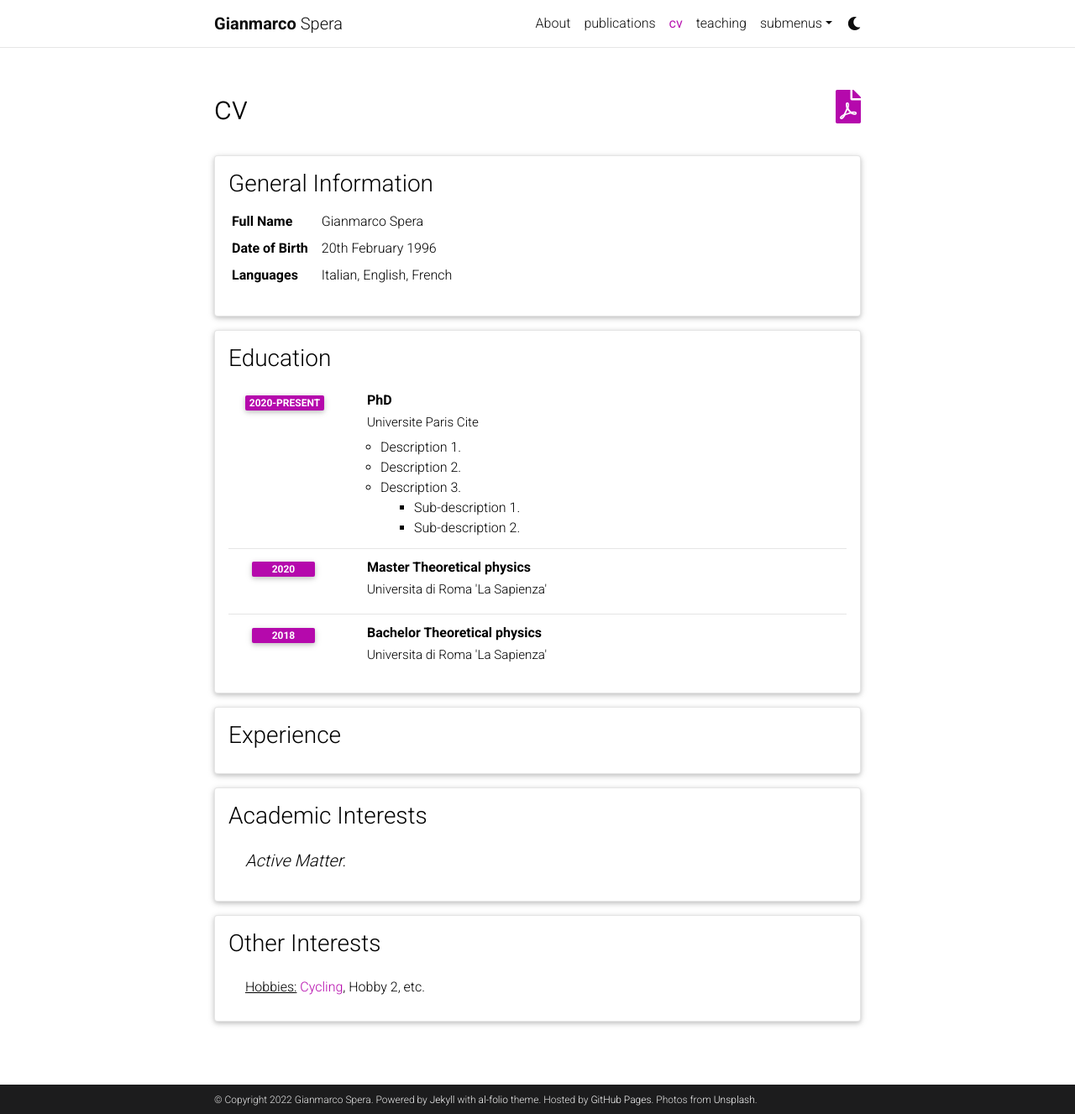
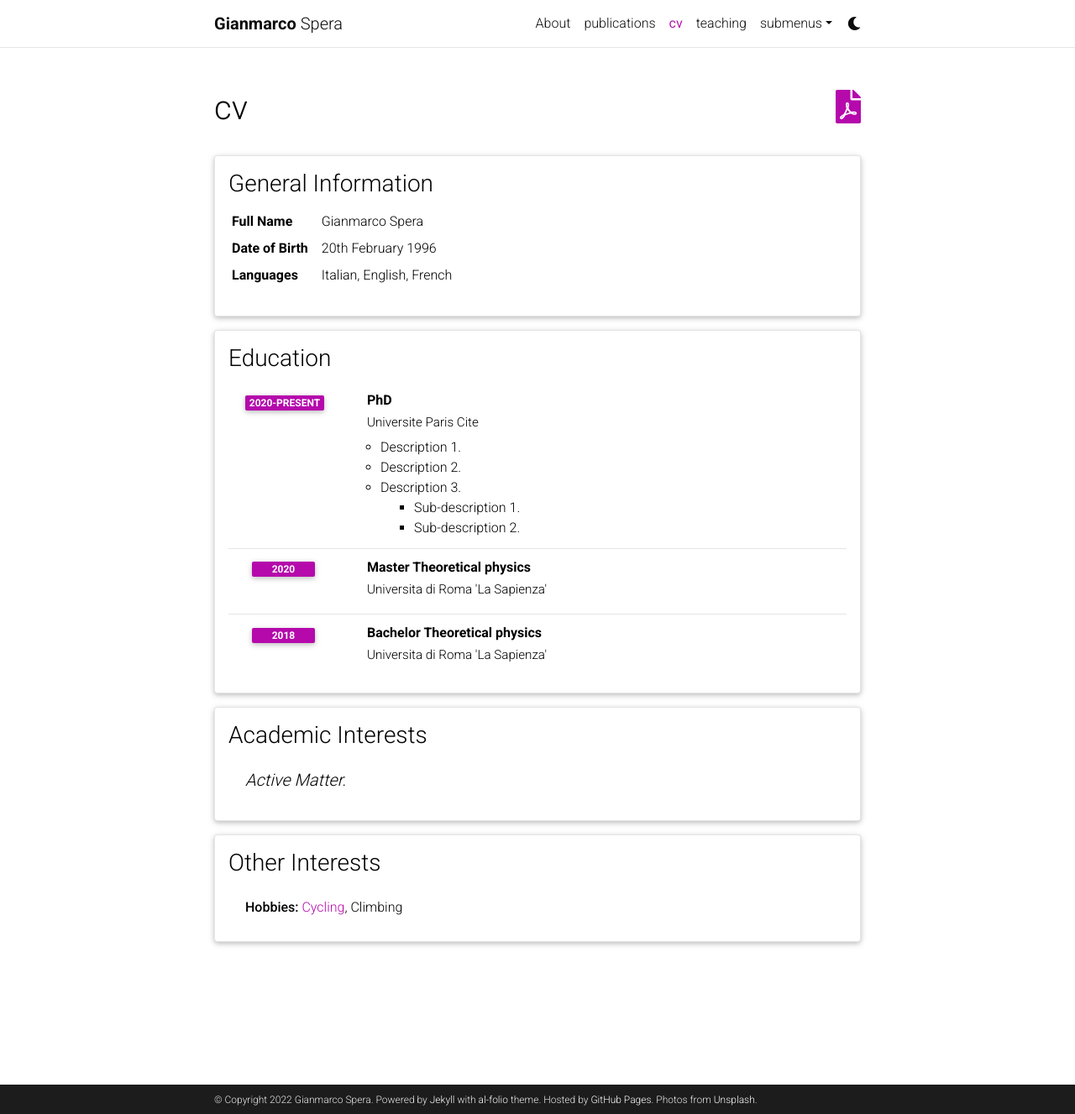
Before and after one commit to adinelli/albertodinelli.github.io, a Jekyll site: the page built from _pages/cv.md, in a window 1280 px wide and 1327 px high. Shown: the whole window at 84% size. Built offline with Jekyll 4.4.1, drawn with Linux system fonts in a browser that asks for light colours; comment, search, counter and statistics services are not loaded; a style sheet for code colours, icons or effects is not loaded.

Commit message:
Update cv

```diff
--- a/_data/cv.yml
+++ b/_data/cv.yml
@@ -34,9 +34,9 @@
       #   - Description 1.
       #   - Description 2.
 
-- title: Experience
-  type: time_table
-  contents:
+# - title: Experience
+#   type: time_table
+#   contents:
     # - title: Professor of Theoretical Physics
     #   institution: Institute for Advanced Study, Princeton University
     #   year: 1933 - 1955
@@ -100,4 +100,5 @@
 - title: Other Interests
   type: list
   contents:
-    - <u>Hobbies:</u> <a href='https://cyclingupthehills.altervista.org/'>Cycling</a>, Hobby 2, etc.
+    - <strong>Hobbies:</strong> <a href='https://cyclingupthehills.altervista.org/'>Cycling</a>, Climbing
+    # <u> </u> for underline
```
